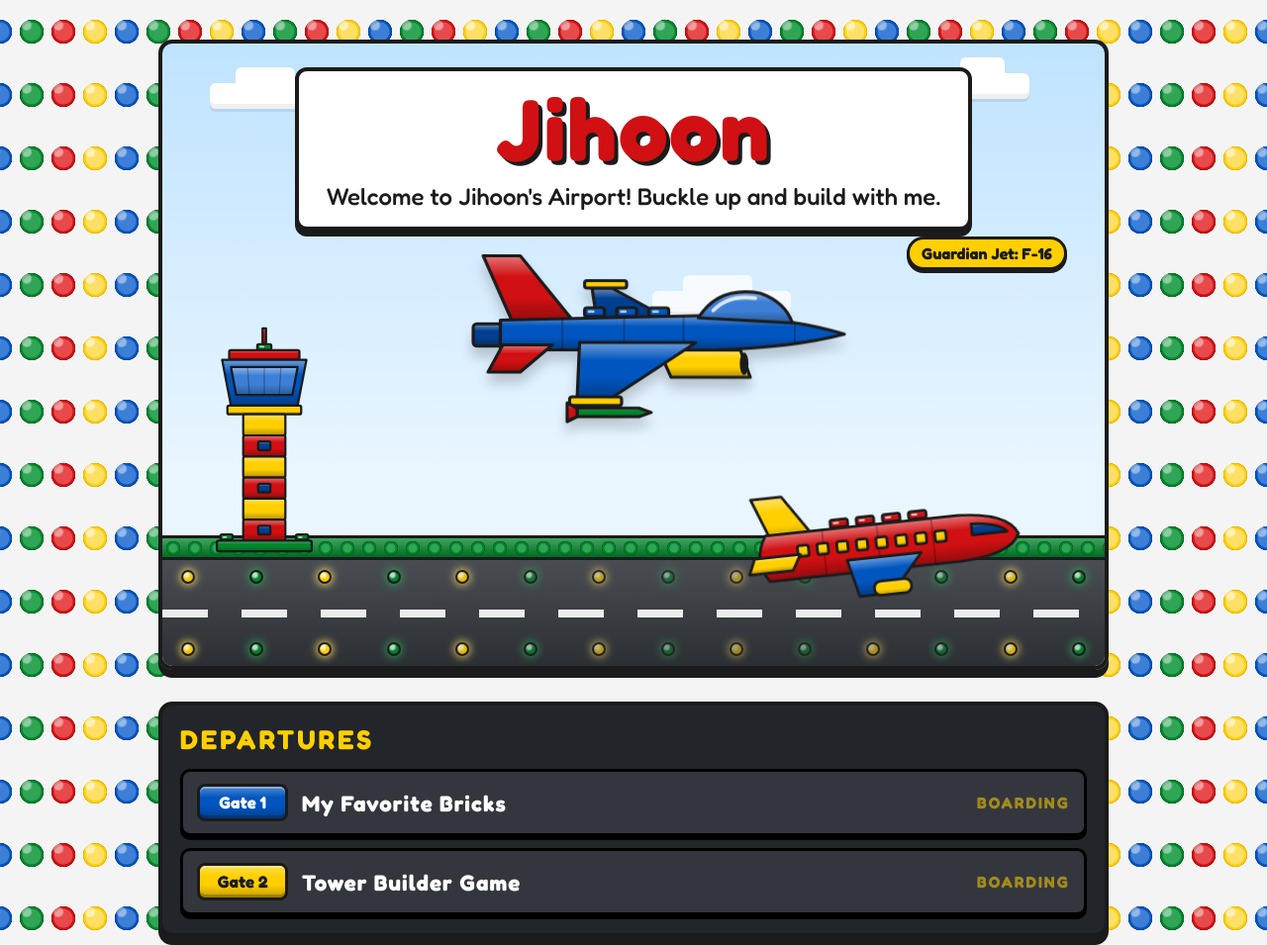
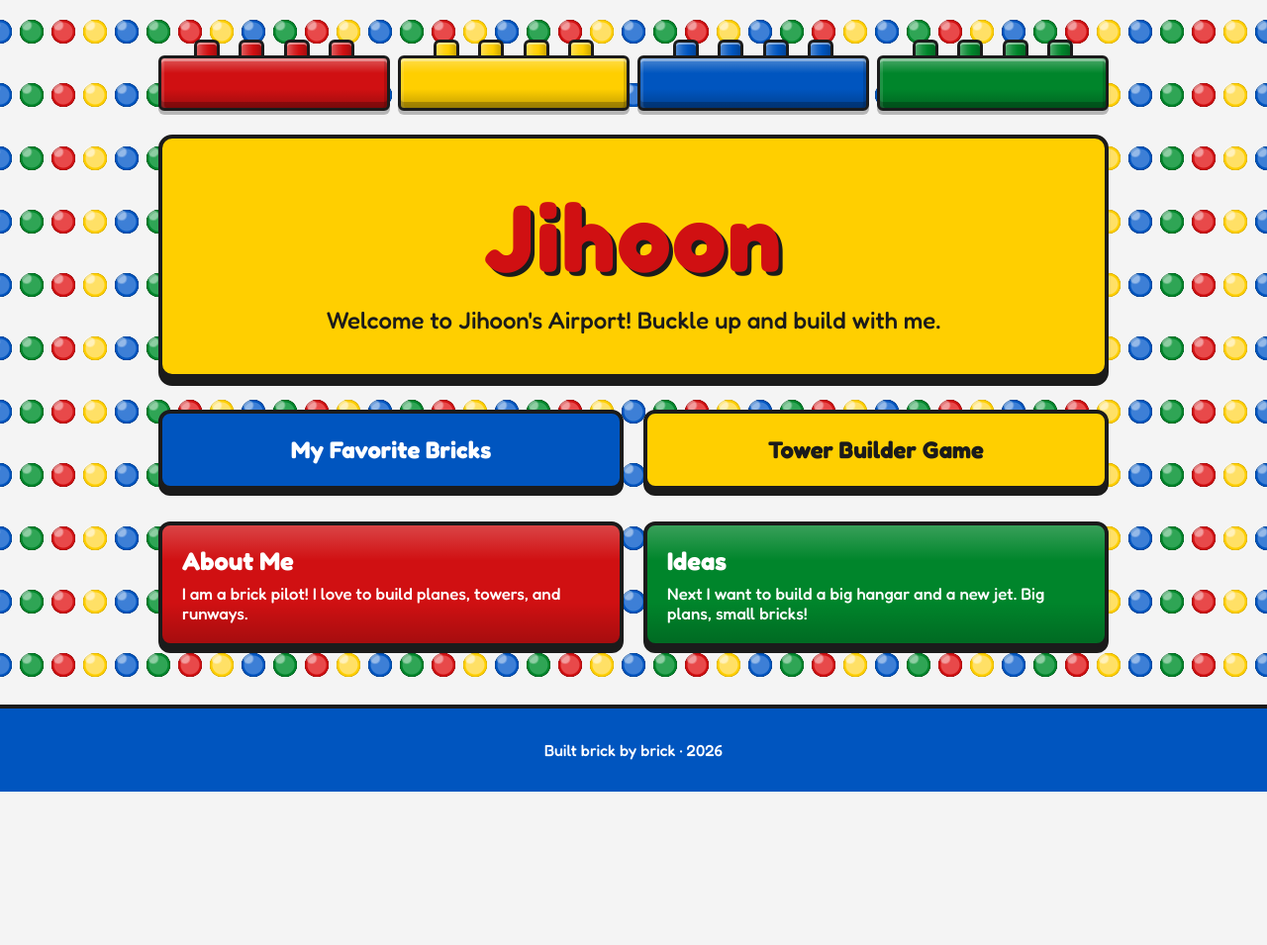
Before and after one commit to gustsplit/jihoon-website, a plain HTML site: page frontend/index.html in a window 1280 px wide. Shown: the top 955 px of the page at 99% size. After the commit the page ends 800 px from the top, so only its background shows below. Drawn offline with Linux system fonts and the light colour scheme.

Commit message:
Homepage back to classic brick look (four bricks, yellow title box, two buttons)

```diff
--- a/frontend/app.js
+++ b/frontend/app.js
@@ -1,54 +1,18 @@
 // FRONT-END: homepage rendering and UI behavior only. Gets data through the interface (SiteAPI).
 (function () {
   "use strict";
-
-  var LIGHT_COLORS = ["yellow", "green"];
-
-  function drawScene() {
-    var art = window.AirportArt;
-    document.getElementById("jet").appendChild(art.drawJet());
-    document.getElementById("tower").appendChild(art.drawTower());
-    document.getElementById("runway-plane").appendChild(art.drawPlane({ body: "red", wing: "blue", tail: "yellow", windows: "yellow" }));
-
-    ["lights-top", "lights-bottom"].forEach(function (id) {
-      var row = document.getElementById(id);
-      for (var i = 0; i < 14; i++) {
-        var light = document.createElement("span");
-        light.className = "runway-light " + LIGHT_COLORS[i % 2];
-        light.style.animationDelay = (i * 0.12) + "s";
-        row.appendChild(light);
-      }
-    });
-  }
 
   function render(content) {
     document.title = content.title;
     document.getElementById("site-title").textContent = content.title;
     document.getElementById("site-welcome").textContent = content.welcome;
-    if (content.guardian) { document.getElementById("jet-tag").textContent = content.guardian.label; }
-
-    var board = content.board || { title: "Departures", status: "Boarding" };
-    document.getElementById("board-title").textContent = board.title;
 
     var links = document.getElementById("page-links");
-    content.pages.forEach(function (page, i) {
+    content.pages.forEach(function (page) {
       var a = document.createElement("a");
-      a.className = "page-link";
+      a.className = "page-link " + page.color;
       a.href = page.href;
-
-      var gate = document.createElement("span");
-      gate.className = "gate " + page.color;
-      gate.textContent = "Gate " + (i + 1);
-      var label = document.createElement("span");
-      label.className = "flight";
-      label.textContent = page.label;
-      var status = document.createElement("span");
-      status.className = "status";
-      status.textContent = board.status;
-
-      a.appendChild(gate);
-      a.appendChild(label);
-      a.appendChild(status);
+      a.textContent = page.label;
       links.appendChild(a);
     });
 
@@ -71,7 +35,6 @@
     });
   }
 
-  drawScene();
   document.getElementById("year").textContent = new Date().getFullYear();
   window.SiteAPI.loadSiteContent().then(render);
 })();
--- a/frontend/index.html
+++ b/frontend/index.html
@@ -8,41 +8,22 @@
   <link rel="preconnect" href="https://fonts.gstatic.com" crossorigin>
   <link href="https://fonts.googleapis.com/css2?family=Fredoka:wght@500;700&display=swap" rel="stylesheet">
   <link rel="stylesheet" href="styles.css">
-  <link rel="stylesheet" href="arcade/arcade-board.css">
 </head>
 <body>
   <main class="page">
-    <section class="airport" aria-labelledby="site-title">
-      <div class="clouds" aria-hidden="true">
-        <span class="cloud c1"></span><span class="cloud c2"></span><span class="cloud c3"></span>
-      </div>
+    <div class="brick-row" aria-hidden="true">
+      <div class="brick red"><span></span><span></span><span></span><span></span></div>
+      <div class="brick yellow"><span></span><span></span><span></span><span></span></div>
+      <div class="brick blue"><span></span><span></span><span></span><span></span></div>
+      <div class="brick green"><span></span><span></span><span></span><span></span></div>
+    </div>
 
-      <header class="airport-sign">
-        <h1 id="site-title">Jihoon</h1>
-        <p id="site-welcome" class="welcome"></p>
-      </header>
+    <header class="hero">
+      <h1 id="site-title">Jihoon</h1>
+      <p id="site-welcome" class="welcome"></p>
+    </header>
 
-      <div class="sky-lane">
-        <div id="jet" class="guardian-jet" aria-hidden="true"></div>
-        <p id="jet-tag" class="jet-tag"></p>
-      </div>
-
-      <div class="airfield" aria-hidden="true">
-        <div id="tower" class="tower"></div>
-        <div class="grass"></div>
-        <div class="runway">
-          <div id="lights-top" class="runway-lights top"></div>
-          <div class="center-line"></div>
-          <div id="lights-bottom" class="runway-lights bottom"></div>
-        </div>
-        <div id="runway-plane" class="runway-plane"></div>
-      </div>
-    </section>
-
-    <nav class="board" aria-labelledby="board-title">
-      <h2 id="board-title" class="board-title"></h2>
-      <div id="page-links" class="page-links"></div>
-    </nav>
+    <nav id="page-links" class="page-links" aria-label="Pages"></nav>
 
     <section id="cards" class="cards"></section>
   </main>
@@ -54,8 +35,6 @@
   <!-- Load order: back-end, then interface, then front-end. -->
   <script src="../backend/content.js"></script>
   <script src="../interface/api.js"></script>
-  <script src="airport-art.js"></script>
   <script src="app.js"></script>
-  <script src="arcade/arcade-board.js"></script>
 </body>
 </html>
```
